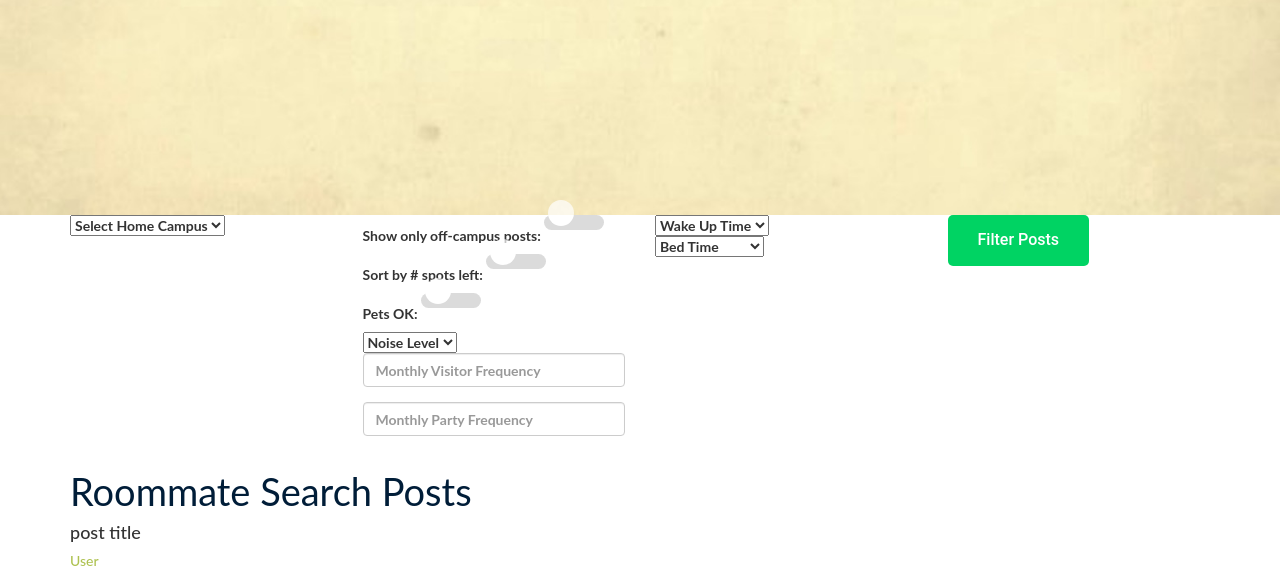
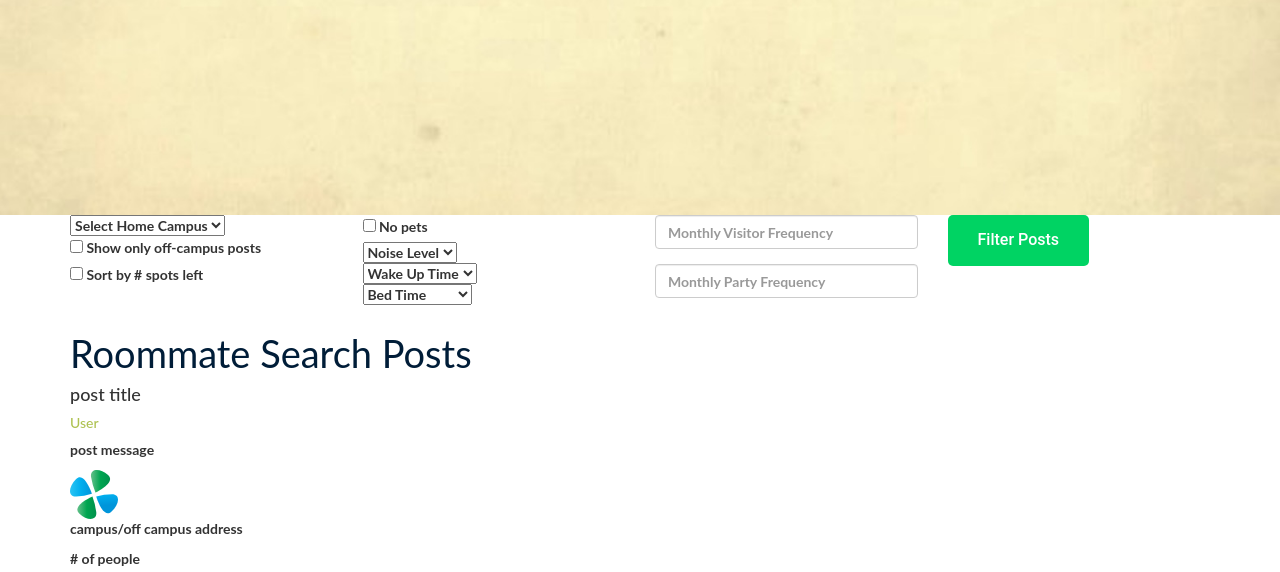
Before and after one commit to Zalelin3/7CRoomies, a Flask app: template app/templates/home/dashboard.html in a window 1280 px wide. Shown: the part 506-1078 px from the top of the page. Run offline with Flask 2, Linux system fonts and the light colour scheme; the template is opened without the code that fills it, so the values that code supplies are empty; parts of the project's set-up code (start-up, migrations or seed data) failed here and were passed over; some libraries are stand-ins or nearby versions.

Commit message:
update dashboard filters

```diff
--- a/app/templates/home/dashboard.html
+++ b/app/templates/home/dashboard.html
@@ -51,30 +51,19 @@
                         <option value="7">Keck</option>
                       </select>
                 </div>
+                <!-- On/off campus switch -->
+                <input type="checkbox" id="offCampusSwitch" name="offCampusSwitch" value="offCampusOnly">
+                <label for="offCampusSwitch"> Show only off-campus posts</label><br>
+
+                <!--Sort by # spots -->
+                <input type="checkbox" id="sortNumSpots" name="sortNumSpots" value="sortNumSpots">
+                <label for="sortNumSpots"> Sort by # spots left</label><br>
             </div>
             <div class="col-lg-3 col-md-4">
-                <!-- On/off campus switch -->
-                <div class="slider-div">
-                    <label for="offCampusSwitch">Show only off-campus posts: </label>
-                    <label class="switch" id="offCampusSwitch">
-                        <input type="checkbox">
-                        <span class="slider round"></span>
-                    </label>
-                </div>
-                <div class="slider-div">
-                    <label for="sortNumSpots">Sort by # spots left: </label>
-                    <label class="switch" id="sortNumSpots">
-                        <input type="checkbox">
-                        <span class="slider round"></span>
-                    </label>
-                </div>
-                <div class="slider-div">
-                    <label for="petsOKSwitch">Pets OK: </label>
-                    <label class="switch" id="petsOKSwitch">
-                        <input type="checkbox">
-                        <span class="slider round"></span>
-                    </label>
-                </div>
+                <!--No pets -->
+                <input type="checkbox" id="noPets" name="noPets" value="noPets">
+                <label for="noPets"> No pets</label><br>
+                <!-- noise level -->
                 <div class="single_input">
                     <select class="wide" id="noise_level_range">
                         <option data-display="Noise Level">Noise Level</option>
```
Also changed, not shown: other parts of app/templates/home/dashboard.html (+22 -20 lines).
